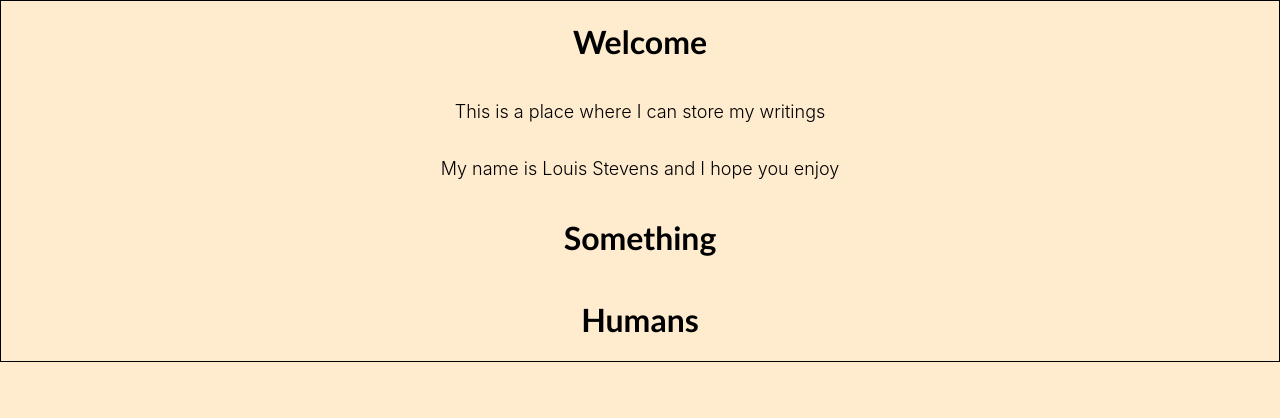
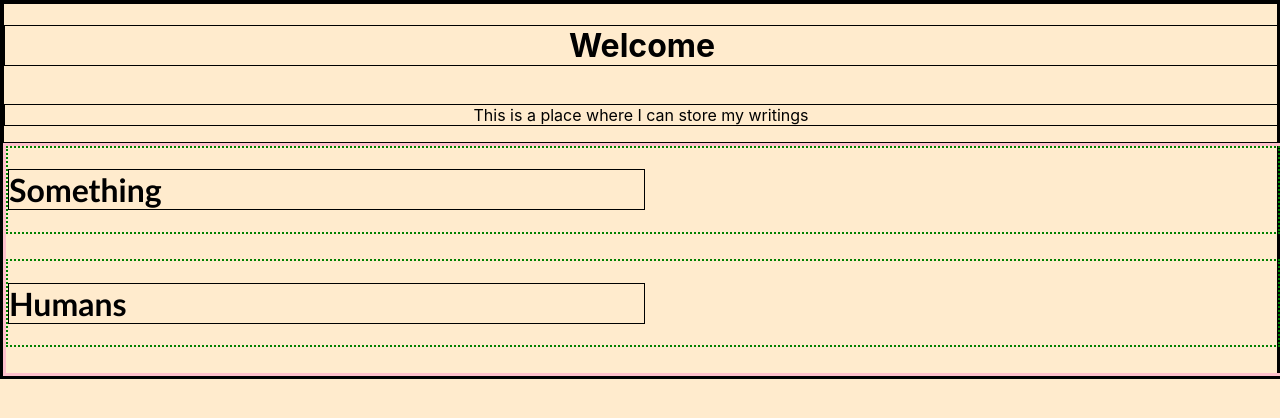
Before and after one commit to loustevenshere/lous-writings-vercel, a React (Create React App) app: page / in a window 1280 px wide. Shown: the top 418 px of the page. Built offline with nearby package versions, Linux system fonts and the light colour scheme.

Commit message:
making progress

```diff
--- a/src/App.css
+++ b/src/App.css
@@ -1,9 +1,33 @@
-div {
-  display: flex;
-  justify-content: center;
-  align-items: center;
+/* .App {
+  text-align: center;
+} */
+
+* {
+  border: 1px solid black;
 }
 
-p {
+.poems_list {
+  display: flex;
+  justify-content: space-between;
+  width: 100%;
+  height: 100%;
+  border: 3px solid pink;
+  flex-wrap: wrap;
+}
+
+.welcome_container {
+  width: 100%;
+  display: flex;
+  flex-direction: column;
+  /* justify-content: space-around;
+  align-items: center; */
+}
+
+.welcome {
+  text-align: center;
+  width: 100%;
+}
+
+.welcome_writings {
   text-align: center;
 }
--- a/src/App.js
+++ b/src/App.js
@@ -5,13 +5,18 @@ import PoemList from './Components/PoemList';
 function App() {
 
   return (
-    <div>
-<h1>Welcome</h1>
-<p>This is a place where I can store my writings</p>
-<p>My name is Louis Stevens and I hope you enjoy</p>
+    <>
+    <div className="welcome_container">
+<h1 className="welcome">Welcome</h1>
+<p className="welcome_writings">This is a place where I can store my writings</p>
+{/* <p>My name is Louis Stevens and I hope you enjoy</p> */}
+  </div>
+  <div className="poems_list">
+<PoemList />
+  </div>
+</>
 
-<PoemList />
-    </div>
+
   );
 }
 
--- a/src/Components/Poem.js
+++ b/src/Components/Poem.js
@@ -10,11 +10,9 @@ const Poem = ({poem}) => {
 
 
     return (
-        <div>
-        <h1 onClick={handleClick}>{poem.title}</h1>
-        {click ?
-        <p>{poem.text}</p>
-         : null}
+        <div className="poem_container">
+        <h1 className="poem_titles" onClick={handleClick}>{poem.title}</h1>
+        {click ? <p className="poem_text">{poem.text}</p> : null}
 
         </div>
     )
--- a/src/Styling/Poem.css
+++ b/src/Styling/Poem.css
@@ -1,22 +1,31 @@
+/* * {
+    border: 1px solid black;
+} */
+
 body {
     background-color: blanchedalmond;
-    border: 1px solid black;
+    height: 100%;
 }
 
-h1 {
-    font-family: 'Gill Sans', 'Gill Sans MT', Calibri, 'Trebuchet MS', sans-serif;
+.poem_container {
+    margin-bottom: 2%;
+    display: flex;
+    flex-direction: column;
+    justify-content: space-between;
+    align-items: baseline;
+    border: 2px dotted green;
+    width: 100%;
 }
 
-p {
-    width: 100%;
+.poem_titles {
+    font-family: 'Gill Sans', 'Gill Sans MT', Calibri, 'Trebuchet MS', sans-serif;
+    width: 50%;
+}
+
+.poem_text {
+    width: 50%;
     font-size: large;
     font-weight: 300;
+    text-align: center;
 
 }
-
-div {
-    display: flex;
-    flex-direction: column;
-    justify-content: center;
-    align-items: center;
-}
```
